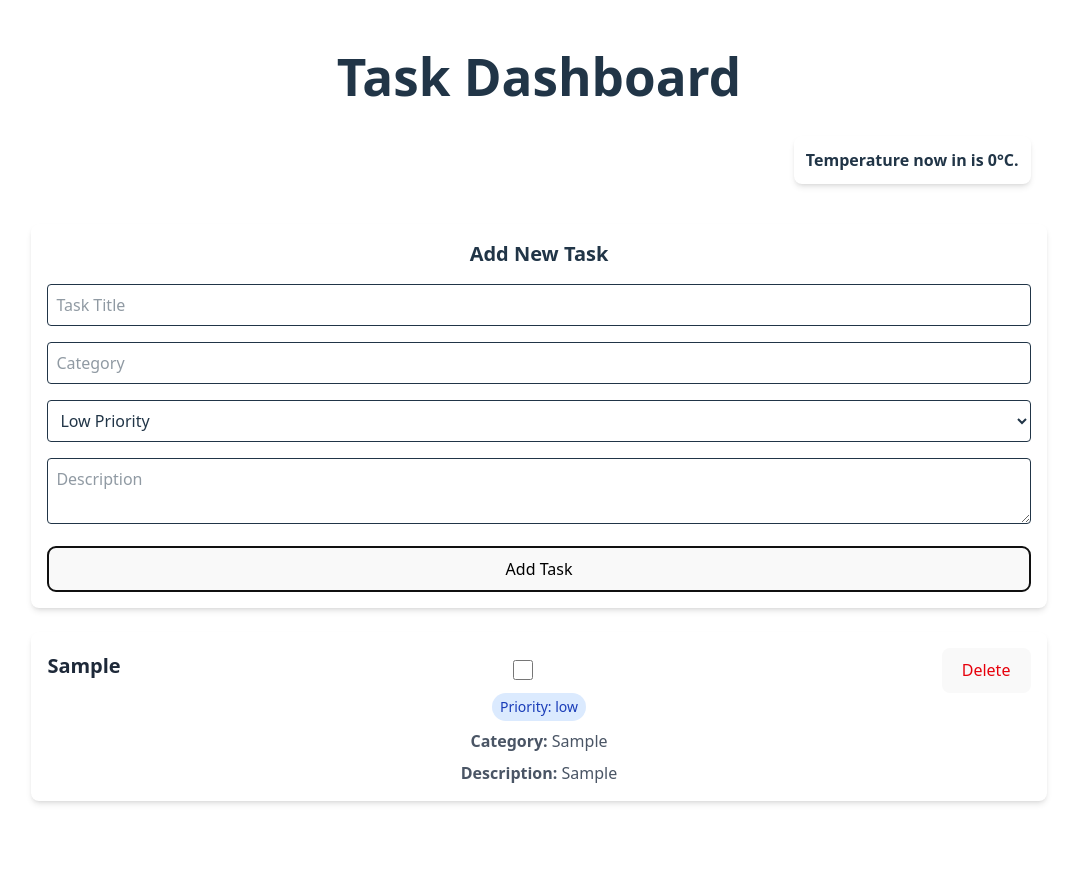
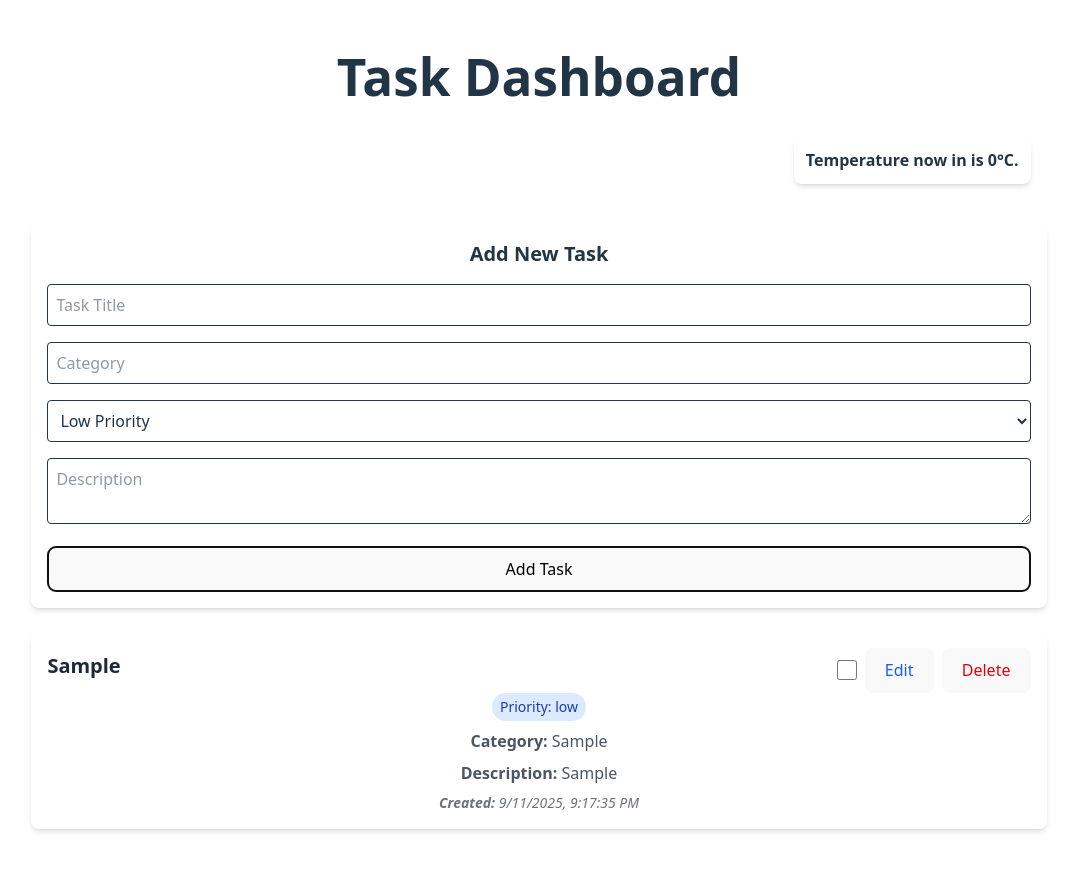
Before and after one commit to IsratErin/Mini_Dashboard_YHKurs, a React (Vite) app in the folder task-dashboard/: page / in a window 1280 px wide. Both pictures are taken after typing "Sample", "Sample", "Sample" into the empty fields and a click on the button "Add Task". Shown: the top 870 px of the page, without its empty margins (101-1178 px from the left). Built offline with nearby package versions, Linux system fonts and the light colour scheme; no server answers.

Commit message:
edit task feature

```diff
--- a/task-dashboard/src/model/task_Store.ts
+++ b/task-dashboard/src/model/task_Store.ts
@@ -62,6 +62,22 @@ class TaskStore {
   deleteTask(id: number) {
     this.tasks = this.tasks.filter((task) => task.id !== id);
   }
+
+  editTask(
+    id: number,
+    title: string,
+    priority: 'low' | 'medium' | 'high',
+    category: string,
+    description: string
+  ) {
+    const taskToEdit = this.tasks.find((task) => task.id === id);
+    if (taskToEdit) {
+      taskToEdit.title = title;
+      taskToEdit.priority = priority;
+      taskToEdit.category = category;
+      taskToEdit.description = description;
+    }
+  }
 }
 
 export default TaskStore;
--- a/task-dashboard/src/presenters/dashboardPresenter.tsx
+++ b/task-dashboard/src/presenters/dashboardPresenter.tsx
@@ -64,16 +64,55 @@ export function DashboardRender() {
     });
   };
 
+  const [editingTask, setEditingTask] = useState<number | null>(null);
+
+  const handleEditTask = (id: number) => {
+    const taskToEdit = tasks.find((task) => task.id === id);
+    if (taskToEdit) {
+      setEditingTask(id);
+      setNewTask({
+        title: taskToEdit.title,
+        category: taskToEdit.category,
+        completed: taskToEdit.completed,
+        priority: taskToEdit.priority,
+        description: taskToEdit.description || '',
+      });
+    }
+  };
+
+  const handleUpdateTask = () => {
+    if (editingTask && newTask.title && newTask.category) {
+      taskStore.editTask(
+        editingTask,
+        newTask.title,
+        newTask.priority,
+        newTask.category,
+        newTask.description
+      );
+      setTasks([...taskStore.tasks]);
+      setEditingTask(null);
+      setNewTask({
+        title: '',
+        category: '',
+        completed: false,
+        priority: 'low' as 'low' | 'medium' | 'high',
+        description: '',
+      });
+    }
+  };
+
   return (
     <DashboardView
       tasks={tasks}
       newTask={newTask}
       setNewTask={setNewTask}
-      onAddTask={handleAddTask}
+      onAddTask={editingTask ? handleUpdateTask : handleAddTask}
       temperature={temperature}
       location={city}
       onToggleComplete={handleToggleComplete}
       onDeleteTask={handleDeleteTask}
+      onEditTask={handleEditTask}
+      editingTaskId={editingTask}
     />
   );
 }
--- a/task-dashboard/src/views/dashboardView.tsx
+++ b/task-dashboard/src/views/dashboardView.tsx
@@ -22,6 +22,8 @@ interface DashboardViewProps {
   location: string;
   onToggleComplete: (id: number) => void;
   onDeleteTask: (id: number) => void;
+  onEditTask: (id: number) => void;
+  editingTaskId: number | null;
 }
 
 function DashboardView({
@@ -33,6 +35,8 @@ function DashboardView({
   location,
   onToggleComplete,
   onDeleteTask,
+  onEditTask,
+  editingTaskId,
 }: DashboardViewProps) {
   const priorityColor = {
     low: 'bg-blue-100 text-blue-800',
@@ -63,9 +67,11 @@ function DashboardView({
         </div>
       </div>
 
-      {/* Add Task Details Form */}
+      {/* Update or Add Task Form Title */}
       <div className="p-4 bg-white rounded-lg shadow-md">
-        <h2 className="text-xl font-bold mb-4">Add New Task</h2>
+        <h2 className="text-xl font-bold mb-4">
+          {editingTaskId ? 'Edit Task' : 'Add New Task'}
+        </h2>
         <div className="space-y-4">
           <input
             name="title"
@@ -104,8 +110,7 @@ function DashboardView({
             onClick={onAddTask}
             className="w-full bg-blue-500 text-black p-2 rounded hover:bg-blue-600"
           >
-            {' '}
-            Add Task
+            {editingTaskId ? 'Update Task' : 'Add Task'}
           </button>
         </div>
       </div>
@@ -121,6 +126,7 @@ function DashboardView({
               <h3 className="text-xl font-bold mb-2 text-gray-800">
                 {task.title}
               </h3>
+              <div className="flex items-center gap-2">
                 <input
                   type="checkbox"
                   checked={task.completed}
@@ -128,12 +134,18 @@ function DashboardView({
                   className="h-5 w-5 text-blue-600"
                 />
                 <button
+                  onClick={() => onEditTask(task.id)}
+                  className="text-blue-600 hover:text-blue-800"
+                >
+                  Edit
+                </button>
+                <button
                   onClick={() => onDeleteTask(task.id)}
-                className="ml-4 text-red-600 hover:text-red-800"
+                  className="text-red-600 hover:text-red-800"
                 >
-                {' '}
-                Delete{' '}
+                  Delete
                 </button>
+              </div>
             </div>
             <div></div>
             <div className="space-y-2">
@@ -151,6 +163,10 @@ function DashboardView({
                   {task.description}
                 </p>
               )}
+              <p className="text-gray-500 text-sm italic">
+                <span className="font-semibold">Created:</span>{' '}
+                {task.createdAt.toLocaleString()}
+              </p>
             </div>
           </div>
         ))}
```
Lines whose indentation alone changed are shown as unchanged.
